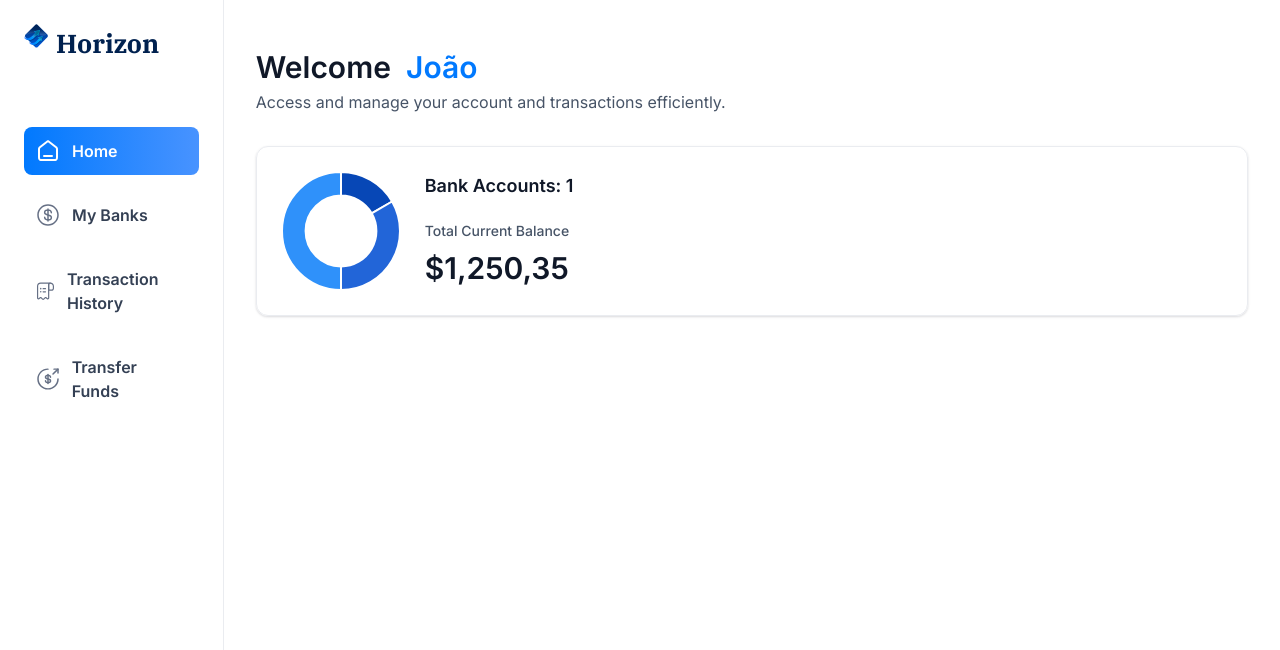
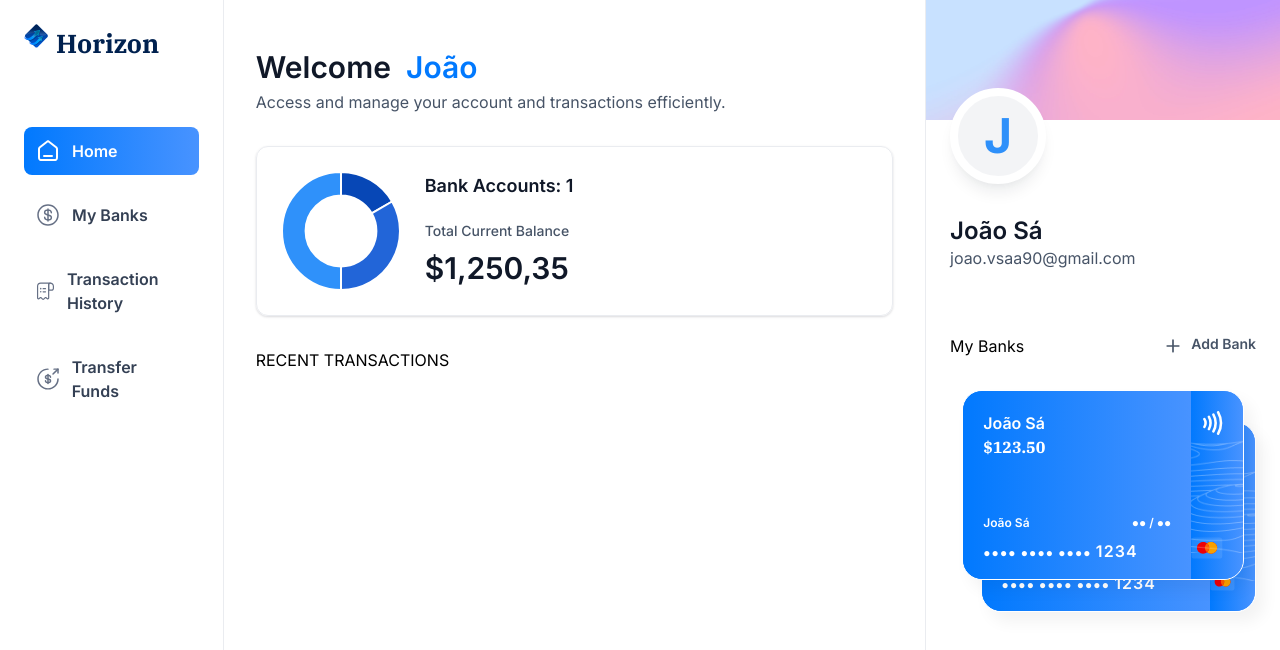
Before and after one commit to joaovicsa/jsm-banking, a Next.js app: page / in a window 1280 px wide. Shown: the top 650 px of the page. Built offline with nearby package versions, Linux system fonts and the light colour scheme.

Commit message:
feat: add rightside bar

```diff
--- a/app/(root)/page.tsx
+++ b/app/(root)/page.tsx
@@ -1,10 +1,11 @@
 import HeaderBox from '@/components/HeaderBox'
+import RightSidebar from '@/components/RightSidebar'
 import TotalBalanceBox from '@/components/TotalBalanceBox'
 import React from 'react'
 
 const Home = () => {
 
-    const loggedIn = { firstName: "João" }
+    const loggedIn = { firstName: "João", lastName: 'Sá', email: "joao.vsaa90@gmail.com" };
 
     return (
         <section className='home'>
@@ -24,7 +25,17 @@
                     />
 
                 </header>
+
+                RECENT TRANSACTIONS
+
             </div>
+
+            <RightSidebar
+                user={loggedIn}
+                transactions={[]}
+                banks={[{ currentBalance: 123.50 }, { currentBalance: 500.50 }]}
+            />
+
         </section>
     )
 }
--- /dev/null
+++ b/components/BankCard.tsx
@@ -0,0 +1,70 @@
+import { formatAmount } from '@/lib/utils'
+import Image from 'next/image'
+import Link from 'next/link'
+import React from 'react'
+
+const BankCard = ({ account, userName, showBalance = true }: CreditCardProps) => {
+    return (
+        <div className='flex flex-col'>
+            <Link
+                href={"/"}
+                className='bank-card'
+            >
+                <div className='bank-card_content'>
+                    <div>
+                        <h1 className='text-16 font-semibold text-white'>
+                            {account.name || userName}
+                        </h1>
+                        <p className='font-ibm-plex-serif font-black text-white'>
+                            {formatAmount(account.currentBalance)}
+                        </p>
+                    </div>
+
+                    <article className='flex flex-col gap-2'>
+                        <div className='flex justify-between'>
+                            <h1 className='text-12 font-semibold text-white'>
+                                {userName}
+                            </h1>
+
+                            <h2 className='text-12 font-semibold text-white'>
+                                ●● / ●●
+                            </h2>
+                        </div>
+                        <p className='text-12 font-semibold tracking-[1.1px] text-white'>
+                            ●●●● ●●●● ●●●● <span className='text-16'>1234</span>
+                        </p>
+                    </article>
+                </div>
+
+                <div className='bank-card_icon'>
+                    <Image
+                        src="/icons/Paypass.svg"
+                        width={20}
+                        height={24}
+                        alt='pay'
+                    />
+                    <Image
+                        src="/icons/mastercard.svg"
+                        width={45}
+                        height={32}
+                        alt='mastercard'
+                        className='ml-5'
+                    />
+                </div>
+
+                <Image
+                    src="/icons/lines.png"
+                    width={316}
+                    height={190}
+                    alt='lines'
+                    className='absolute top-0 left-0'
+                />
+            </Link>
+
+            {/* COPY */}
+
+        </div>
+    )
+}
+
+export default BankCard
--- /dev/null
+++ b/components/RightSidebar.tsx
@@ -0,0 +1,70 @@
+import Image from 'next/image'
+import Link from 'next/link'
+import React from 'react'
+import BankCard from './BankCard'
+
+const RightSidebar = ({ user, transactions, banks }: RightSidebarProps) => {
+    return (
+        <aside className='right-sidebar'>
+            <section className='flex flex-col pb-8'>
+                <div className='profile-banner' />
+                <div className='profile'>
+                    <div className='profile-img'>
+                        <span className='text-5xl font-bold text-blue-500'>
+                            {user.firstName[0]}
+                        </span>
+
+                    </div>
+                    <div className='profile-details'>
+                        <h1 className='profile-name'>
+                            {user.firstName} {user.lastName}
+                        </h1>
+                        <p className='profile-email'>
+                            {user.email}
+                        </p>
+                    </div>
+                </div>
+            </section>
+
+            <section className='banks'>
+                <div className='flex w-full justify-between'>
+                    <h2 className='header'>My Banks</h2>
+                    <Link href="/" className='flex gap-2'>
+                        <Image
+                            src="/icons/plus.svg"
+                            width={20}
+                            height={20}
+                            alt='plus'
+                        />
+                        <h2 className='text-14 font-semibold text-gray-600'>Add Bank</h2>
+                    </Link>
+                </div>
+                {banks?.length > 0 && (
+                    <div className='relative flex flex-col flex-1 items-center justify-center gap-5'>
+                        <div className='relative z-10'>
+                            <BankCard
+                                key={banks[0].$id}
+                                account={banks[0]}
+                                userName={`${user.firstName} ${user.lastName}`}
+                                showBalance={false}
+                            />
+                        </div>
+                        {banks[1] && (
+                            <div className='absolute right-0 top-8 z-0 w-[90%]'>
+                                <BankCard
+                                    key={banks[1].$id}
+                                    account={banks[1]}
+                                    userName={`${user.firstName} ${user.lastName}`}
+                                    showBalance={false}
+                                />
+                            </div>
+                        )}
+                    </div>
+                )}
+
+            </section>
+        </aside>
+    )
+}
+
+export default RightSidebar
```
